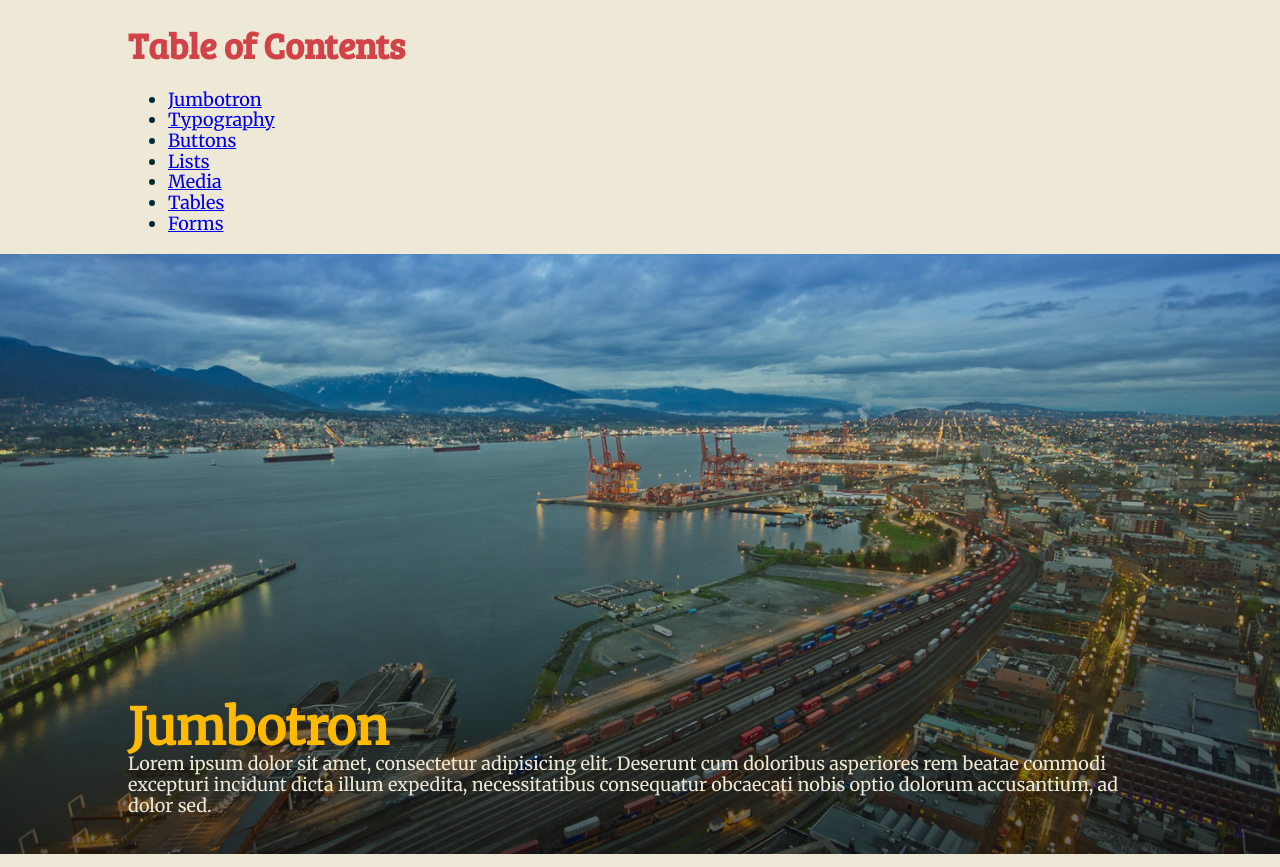
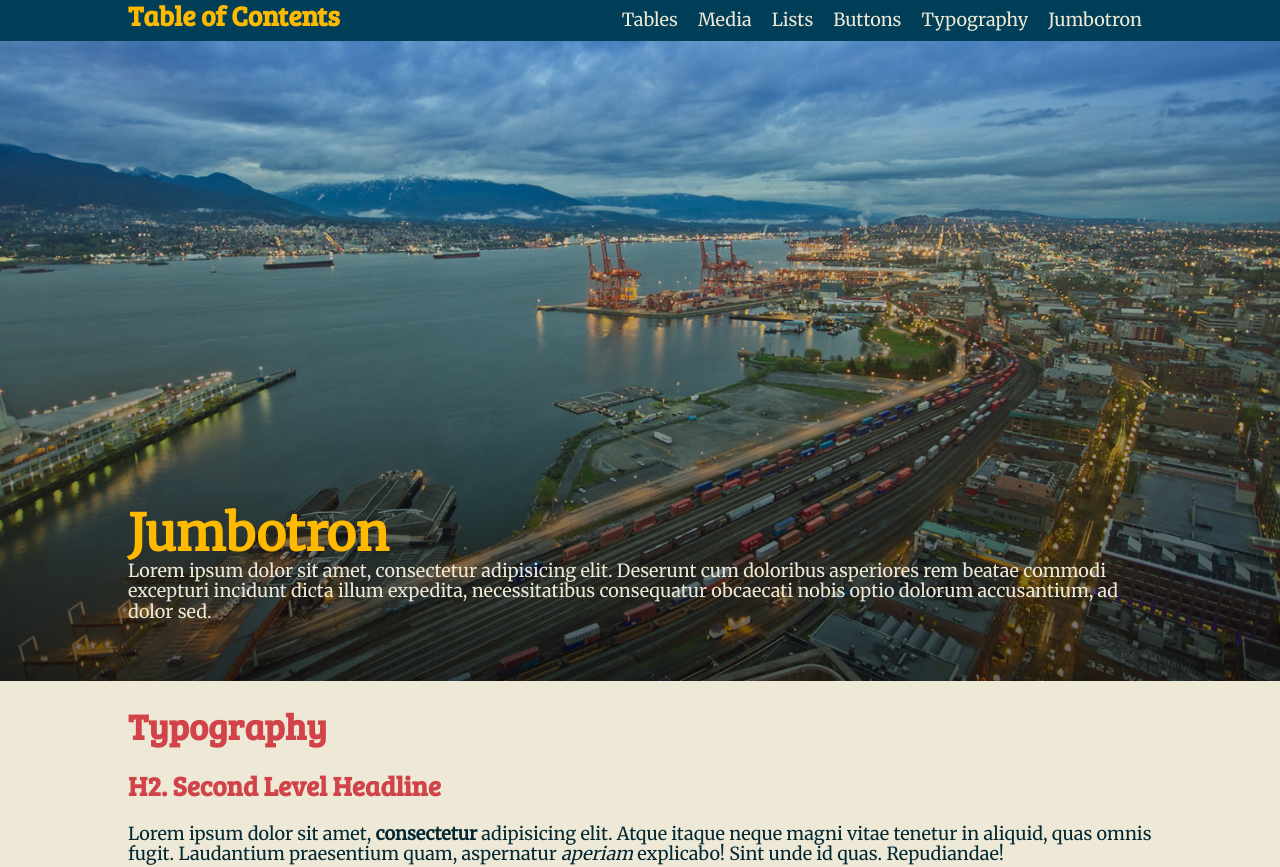
Before and after one commit to serg337/sass-tutorial, a React (Create React App) app: page / in a window 1280 px wide. Shown: the top 867 px of the page. Built offline with nearby package versions, Linux system fonts and the light colour scheme.

Commit message:
mixin functions with args...

```diff
--- a/src/assets/scss/_interface.scss
+++ b/src/assets/scss/_interface.scss
@@ -41,7 +41,7 @@
 
     img {
         display: block;
-        border-radius: 10px;
+        border-radius: $roundness;
         max-width: 100%;
     }
 }
--- a/src/assets/scss/_mixins.scss
+++ b/src/assets/scss/_mixins.scss
@@ -31,5 +31,19 @@
         margin-bottom: 0;
         margin-right: 0;
     }
+}
+
+@mixin break($args...) {
+    @if length($args)==1 {
+        @media (min-width: nth($args, 1)) {
+            @content;
+        }
+    }
+
+    @else {
+        @media (min-width: nth($args, 1)) and (max-width: nth($args, 2)) {
+            @content;
+        }
+    }
 
 }
--- a/src/assets/scss/_variables.scss
+++ b/src/assets/scss/_variables.scss
@@ -37,3 +37,6 @@ $color-btn-cool: $blue;
 
 /* TABLE VARIABLES */
 $color-even-cells: transparentize($yellow, .8);
+
+/* VARIABLES FOR GRID */
+$roundness: 20px 0 20px 0;
--- a/src/assets/scss/modules/_backgrounds.scss
+++ b/src/assets/scss/modules/_backgrounds.scss
@@ -1,6 +1,6 @@
 .background {
     color: $color-backgrounds;
-    margin: 20px 0;
+    padding: 20px 0;
     width: 100%;
     display: table;
 
--- /dev/null
+++ b/src/assets/scss/modules/_navigation.scss
@@ -0,0 +1,64 @@
+nav {
+    header & {
+        background-color: darken($blue, 15%);
+    }
+
+    .branding {
+        float: left;
+        display: none;
+
+        @include break(1000px) {
+            display: block;
+        }
+    }
+
+    .branding h1 {
+        font-size: 2.75rem;
+        overflow: hidden;
+        margin: 0;
+        color: $yellow;
+    }
+
+    ul {
+        list-style: none;
+        margin: 0;
+        padding: 0;
+        @include clearfix;
+    }
+
+    ul li {
+        @include break(760px) {
+            float: right;
+        }
+
+        padding: 10px 5px;
+    }
+
+    ul li a {
+        text-decoration: none;
+        padding: 10px 5px;
+        color: $color-backgrounds;
+
+        &:hover {
+            color: $yellow;
+        }
+
+        header &:hover {
+            background-color: darken($blue, 20%)
+        }
+
+        footer & {
+            color: white;
+        }
+    }
+
+    footer & {
+        margin-top: 20px;
+        min-height: 200px;
+        background-color: darken($blue, 15%);
+
+        @include break(0, 500px) {
+            display: none;
+        }
+    }
+}
--- a/src/assets/scss/modules/_tables.scss
+++ b/src/assets/scss/modules/_tables.scss
@@ -27,10 +27,6 @@
                 }
             }
 
-
-
-
-
             >th,
             >td {
                 padding: 10px;
--- a/src/assets/scss/styles.scss
+++ b/src/assets/scss/styles.scss
@@ -7,3 +7,4 @@
 @import './modules/backgrounds';
 @import './modules/media';
 @import './modules/tables';
+@import './modules/navigation';
--- a/src/components/Footer.js
+++ b/src/components/Footer.js
@@ -3,8 +3,8 @@ import React from "react";
 function Footer() {
   return (
     <footer>
-      <div className="container">
-        <nav>
+      <nav>
+        <div className="container">
           <ul>
             <li>
               <a href="#jumbotron">Jumbotron</a>
@@ -27,12 +27,9 @@ function Footer() {
             <li>
               <a href="#tables">Tables</a>
             </li>
-            <li>
-              <a href="#forms">Forms</a>
-            </li>
           </ul>
-        </nav>
-      </div>
+        </div>
+      </nav>
     </footer>
   );
 }
--- a/src/components/Header.js
+++ b/src/components/Header.js
@@ -3,8 +3,8 @@ import React from "react";
 function Header() {
   return (
     <header>
-      <div className="container">
-        <nav>
+      <nav>
+        <div className="container">
           <div className="branding">
             <h1>Table of Contents</h1>
           </div>
@@ -27,12 +27,9 @@ function Header() {
             <li>
               <a href="#tables">Tables</a>
             </li>
-            <li>
-              <a href="#forms">Forms</a>
-            </li>
           </ul>
-        </nav>
-      </div>
+        </div>
+      </nav>
     </header>
   );
 }
```
